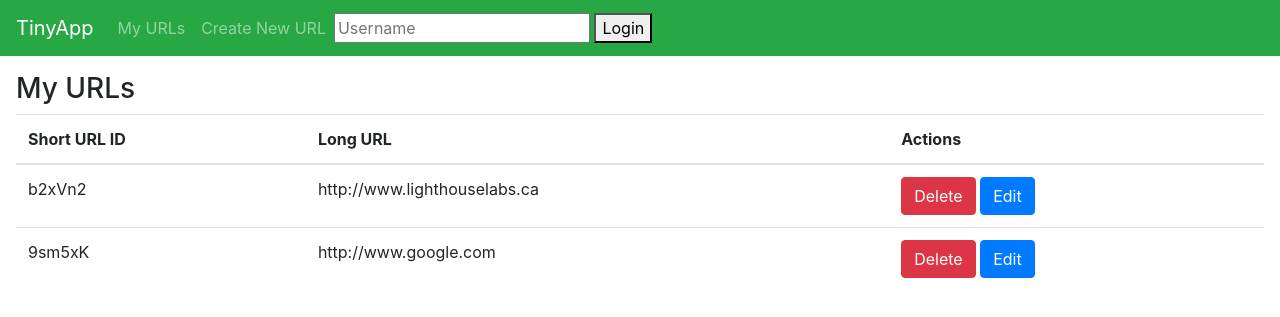
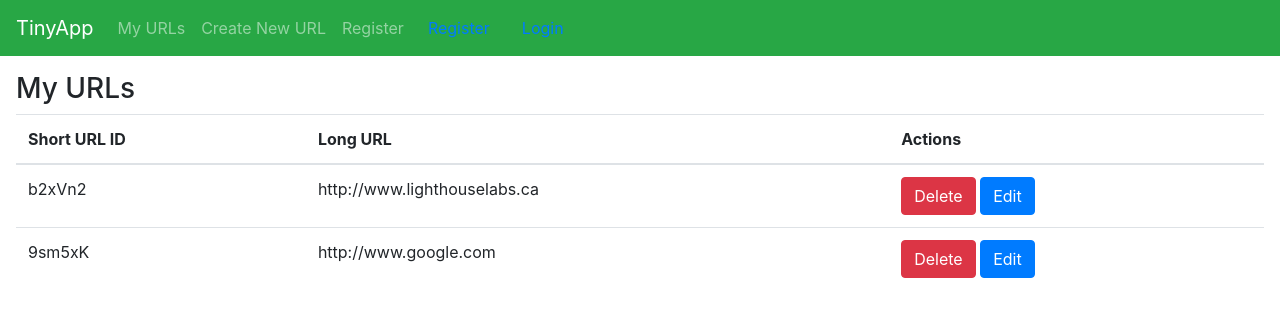
Before and after one commit to Tnguyen3110/tinyapp, a Node server app: page /urls in a window 1280 px wide. Shown: the top 317 px of the page. Run offline with Node 20, Linux system fonts and the light colour scheme; some libraries are stand-ins or nearby versions.

Commit message:
Add user registration functionality

```diff
--- a/express_server.js
+++ b/express_server.js
@@ -10,7 +10,7 @@ app.use(express.urlencoded({ extended: true }));
 
 // Middleware function
 app.use((req, res, next) => {
-  res.locals.username = req.cookies["username"];
+  res.locals.user_id = req.cookies["user_id"];
   next();
 });
 
--- a/package.json
+++ b/package.json
@@ -19,6 +19,7 @@
   },
   "homepage": "https://github.com/Tnguyen3110/tinyapp#readme",
   "dependencies": {
+    "cookie-parser": "^1.4.6",
     "ejs": "^3.1.9",
     "express": "^4.18.2"
   },
--- a/views/partials/_header.ejs
+++ b/views/partials/_header.ejs
@@ -9,22 +9,18 @@
       <div class="navbar-nav">
         <a class="nav-item nav-link" href="/urls">My URLs</a>
         <a class="nav-item nav-link" href="/urls/new">Create New URL</a>
+        <a class="nav-item nav-link" href="/urls/register">Register</a>
       </div>
-      <% if (username) { %>
+      <% if (user) { %>
         <!-- Logout form -->
         <form action="/logout" method="POST">
-          <p class="nav-item nav-link">Welcome, <%= username %>!</p>
+          <p class="nav-item nav-link">Welcome, <%= user.email %>!</p>
           <!-- Submit button -->
           <button type="submit">Logout</button>
         </form>
       <% } else { %>
-        <!-- Login form -->
-        <form action="/login" method="POST">
-          <!-- Username input -->
-          <input type="text" name="username" placeholder="Username">
-          <!-- Submit button -->
-          <button type="submit">Login</button>
-        </form>
+        <a class="nav-item nav-link" href="/register">Register</a>
+        <a class="nav-item nav-link" href="/login">Login</a>
       <% } %>
     </div>
   </nav>
```
Also changed, not shown: views/registration.ejs (+9 -2 lines), 1 other file.
